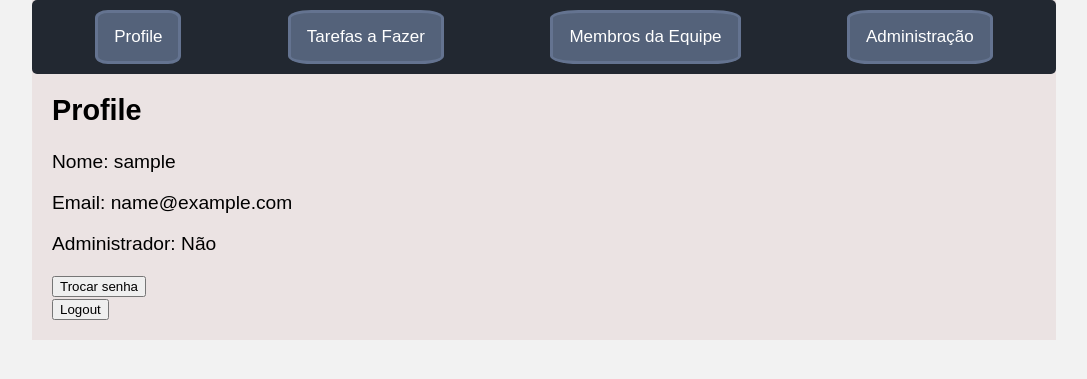
After one commit to AndreXime/DjangoProjeto, a Django app: page /dashboard in a window 1280 px wide. The commit adds this page. Shown: the top 379 px of the page, without its empty margins (96-1183 px from the left). Run offline with Django 5.2, Linux system fonts and the light colour scheme; the visitor is signed in with stand-in values (Sample User, id 1); data comes from the database, SQL or seed files in the repository.

Commit message:
update: dashboard, logout do user

```diff
--- /dev/null
+++ b/base_static/global/css/dashboard.css
@@ -0,0 +1,47 @@
+body {
+  font-family: Arial, sans-serif;
+  background-color: #f2f2f2;
+  margin: 0;
+  padding: 0;
+}
+
+.dashboard {
+  width: 80%;
+  margin: 0 auto;
+  background-color: #ebe3e3;
+}
+
+.tabs {
+  display: flex;
+  justify-content: space-around;
+  background-color: #222831;
+  padding: 10px;
+  border-radius: 5px;
+}
+
+.tablink {
+  background-color: #6b7d9ab1;
+  color: white;
+  border: #6b7d9ab1;
+  border-style: solid;
+  border-radius: 15%;
+  padding: 14px 16px;
+  font-size: 17px;
+  cursor: pointer;
+  transition: background-color 0.3s;
+}
+
+.tablink:hover {
+  background-color: #222831;
+}
+
+.tabcontent {
+  display: none;
+  padding: 20px;
+  border-top: none;
+  font-size: 120%;
+}
+
+.tabcontent h2 {
+  margin-top: 0;
+}
--- /dev/null
+++ b/base_static/global/js/dashboard.js
@@ -0,0 +1,33 @@
+document.addEventListener("DOMContentLoaded", function() {
+    function openTab(tabName) {
+        var i, tabcontent, tablinks;
+
+        // Hide all tab contents
+        tabcontent = document.getElementsByClassName("tabcontent");
+        for (i = 0; i < tabcontent.length; i++) {
+            tabcontent[i].style.display = "none";
+        }
+
+        // Remove active class from all tab links
+        tablinks = document.getElementsByClassName("tablink");
+        for (i = 0; i < tablinks.length; i++) {
+            tablinks[i].className = tablinks[i].className.replace(" active", "");
+        }
+
+        // Show the current tab content and add an active class to the button that opened the tab
+        document.getElementById(tabName).style.display = "block";
+        document.querySelector(`.tablink[data-tab='${tabName}']`).className += " active";
+    }
+
+    // Add click event listener to all tab links
+    var tablinks = document.getElementsByClassName("tablink");
+    for (var i = 0; i < tablinks.length; i++) {
+        tablinks[i].addEventListener("click", function() {
+            var tabName = this.getAttribute("data-tab");
+            openTab(tabName);
+        });
+    }
+
+    // Open the default tab
+    document.querySelector(".tablink").click();
+});
--- /dev/null
+++ b/contact/templates/contact/dashboard.html
@@ -0,0 +1,49 @@
+{% extends "global/base.html" %}
+
+{% block content %}
+{% load static %} <link rel="stylesheet" href="{% static "global/css/dashboard.css" %}">
+<div class="dashboard">
+    <div class="tabs">
+        <button class="tablink" data-tab="Profile">Profile</button>
+        <button class="tablink" data-tab="Tarefas">Tarefas a Fazer</button>
+        <button class="tablink" data-tab="Membros">Membros da Equipe</button>
+        <button class="tablink" data-tab="Admin">Administração</button>
+    </div>
+
+    <div id="Profile" class="tabcontent">
+        <h2>Profile</h2>
+        <p>Nome: {{user}}</p>
+        <p>Email: {{email}}</p>
+        <p>Administrador: Não</p>
+        <form method="post" action="trocar">
+            {% csrf_token %}
+            <button type="submit">Trocar senha</button>
+        </form>
+        <form method="post" action="logout">
+            {% csrf_token %}
+            <button type="submit">Logout</button>
+        </form>
+    </div>
+
+    <div id="Tarefas" class="tabcontent">
+        <h2>Tarefas a Fazer</h2>
+        <p>Lista de tarefas a fazer aqui.</p>
+    </div>
+
+    <div id="Membros" class="tabcontent">
+        <h2>Membros da Equipe</h2>
+        <ul>
+            {% for usuario in alluser %}
+                <li>{{ usuario.username }} : {{ usuario.email}}</li>
+            {% endfor %}
+        </ul>
+    </div>
+
+    <div id="Admin" class="tabcontent">
+        <h2>Membros da Equipe</h2>
+        <p>Lista de membros da equipe aqui.</p>
+    </div>
+</div>
+
+<script src="{% static "global/js/dashboard.js" %}"></script>
+{% endblock content %}
--- a/contact/templates/contact/index.html
+++ b/contact/templates/contact/index.html
@@ -1,7 +1,7 @@
 {% extends "global/base.html" %}
 
 {% block content %}
-{% load static %} <link rel="stylesheet" href="{% static "global/css/styles.css" %}">
+{% load static %} <link rel="stylesheet" href="{% static "global/css/home.css" %}">
 
 <header>
     <nav>
--- a/contact/templates/contact/login.html
+++ b/contact/templates/contact/login.html
@@ -1,7 +1,7 @@
 {% extends "global/base.html" %}
 
 {% block  content %}
-{% load static %} <link rel="stylesheet" href="{% static "global/css/stylelogin.css" %}">
+{% load static %} <link rel="stylesheet" href="{% static "global/css/login.css" %}">
 
 <div class="container" id="container">
 	<div class="form-container sign-up-container">
@@ -43,5 +43,5 @@
 	</div>
 </div>
 
-<script src="{% static "global/js/scripts.js" %}"></script>
+<script src="{% static "global/js/login.js" %}"></script>
 {% endblock content %}
--- a/contact/urls.py
+++ b/contact/urls.py
@@ -4,4 +4,6 @@ from contact import views
 urlpatterns = [
     path('',views.Home, name='home'),
     path('login/',views.SignUpIn, name='login'),
+    path('dashboard',views.Dashboard, name='dashboard'),
+    path('logout',views.UserLogout, name='logout')
 ]
--- a/contact/views/contact_views.py
+++ b/contact/views/contact_views.py
@@ -1,12 +1,11 @@
 from django.shortcuts import render, redirect
+from django.contrib.auth import authenticate, login,logout
 from contact.forms import ClientForm,ClientLoginForm
-from django.contrib.auth import authenticate, login
 from django.contrib.auth.models import User
-
+from django.contrib.auth.decorators import login_required
 
 def Home(request):
     return render(request,'contact/index.html')
-
 
 def SignUpIn(request):
     if request.method == 'POST':
@@ -32,3 +31,21 @@ def SignUpIn(request):
         cadastrarForm = ClientForm()
 
     return render(request,'contact/login.html',{'login':loginForm, 'cadastrar':cadastrarForm})
+
+@login_required(login_url="login/")
+def Dashboard(request):
+    if request.method == 'POST':
+        pass
+
+    user = request.user
+    context = {
+        'user': user.username,
+        'email': user.email,
+        'alluser': User.objects.all(),
+    }
+    return render(request, 'contact/dashboard.html', context=context)
+
+@login_required(login_url="login/")
+def UserLogout(request):
+    logout(request)
+    return redirect('login/')
```
Also changed, not shown: base_static/global/css/home.css (renamed from base_static/global/css/styles.css), base_static/global/css/login.css (renamed from base_static/global/css/stylelogin.css), base_static/global/js/login.js (renamed from base_static/global/js/scripts.js).
